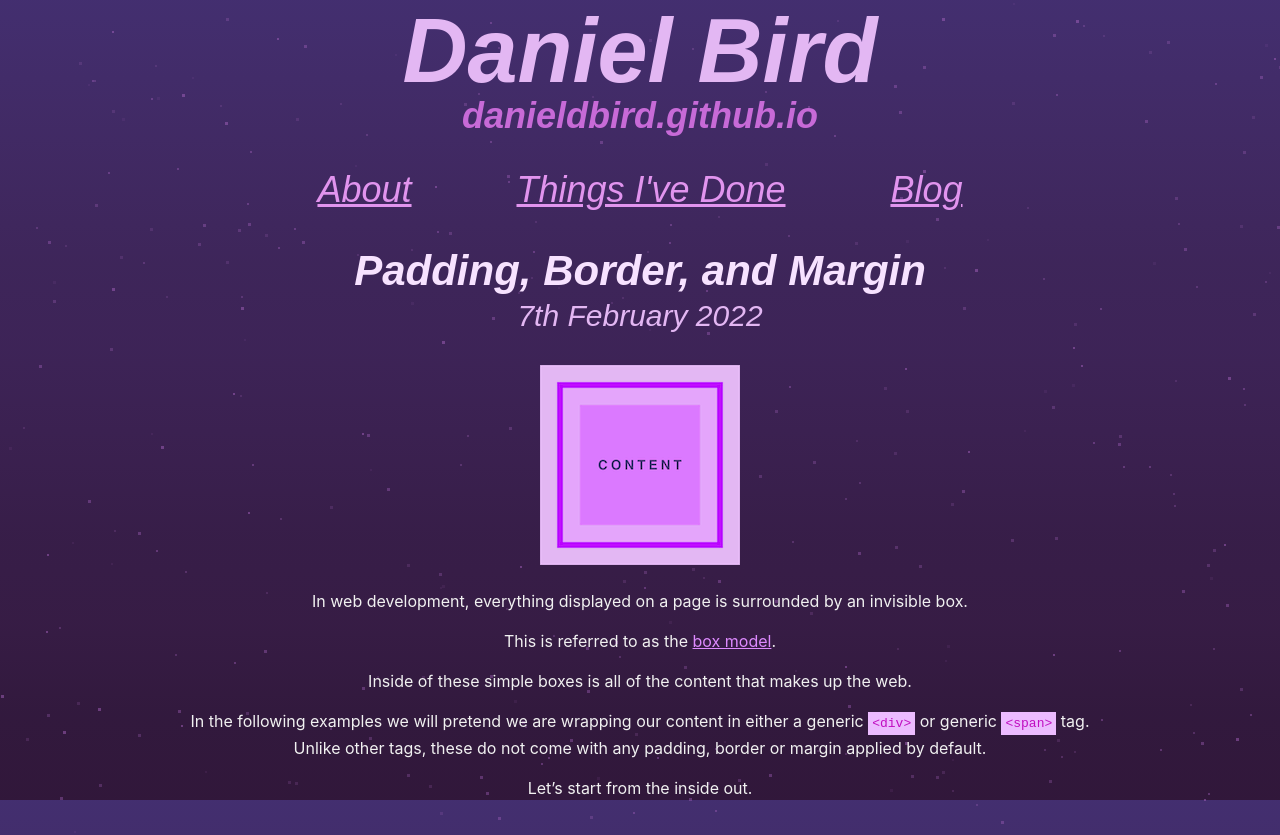
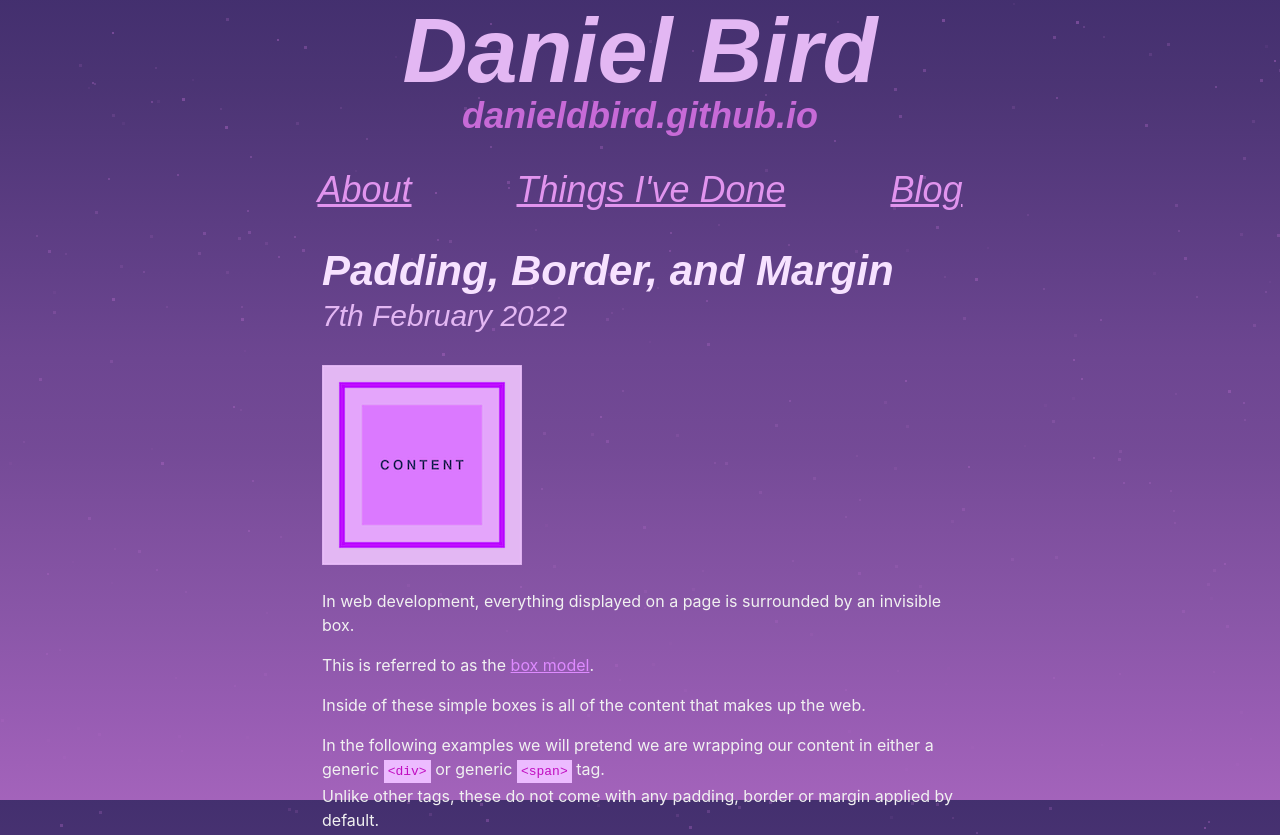
Before and after one commit to danieldbird/danieldbird.github.io, a plain HTML site: page posts/blogs/padding-border-margin.html in a window 1280 px wide. Shown: the top 835 px of the page. Drawn offline with Linux system fonts and the light colour scheme; a web font is replaced by a local one.

Commit message:
remove unused css styles

```diff
--- a/css/blog-post.css
+++ b/css/blog-post.css
@@ -1,17 +1,9 @@
-body {
-  background-image: linear-gradient(
-    0deg,
-    hsl(284deg 43% 16%) 0%,
-    hsl(281deg 42% 17%) 11%,
-    hsl(279deg 42% 19%) 22%,
-    hsl(276deg 42% 20%) 33%,
-    hsl(273deg 42% 22%) 44%,
-    hsl(270deg 42% 24%) 56%,
-    hsl(268deg 41% 25%) 67%,
-    hsl(265deg 41% 27%) 78%,
-    hsl(262deg 41% 29%) 89%,
-    hsl(259deg 41% 31%) 100%
-  );
+#blog-post main {
+  text-align: left;
+  max-width: 700px;
+  margin: 0 auto;
+  padding: 0 2rem;
+  text-align: left;
 }
 
 #blog-post main h3.page-title {
@@ -19,17 +11,19 @@ body {
   font-style: italic;
   color: #f7e2ff;
   margin: 0;
+  text-align: left;
 }
 
 #blog-post main p.blog-date {
   font-size: 5vw;
   margin: 0.25rem 0 0 0;
+  text-align: left;
 }
 
 #blog-post main img.blog-hero {
   height: 200px;
   object-fit: scale-down;
-  margin: 2rem auto 1rem auto;
+  margin: 2rem 0 1rem;
 }
 
 #blog-post main .post-content {
@@ -39,8 +33,7 @@ body {
   font-weight: normal;
   color: #f1f1f1;
   line-height: 1.5rem;
-  text-align: center;
-  padding: 0 2rem;
+  text-align: left;
 }
 
 #blog-post main .post-content p {
@@ -60,8 +53,7 @@ body {
   color: #ecbbff;
   text-decoration: underline;
   font-weight: bold;
-  /* margin: 0;
-  padding: 0; */
+  margin: 2rem 0 1rem;
 }
 
 #blog-post main .post-content code {
--- a/posts/blogs/padding-border-margin.html
+++ b/posts/blogs/padding-border-margin.html
@@ -25,7 +25,7 @@
     <style>
       .illustration {
         width: 100%;
-        text-align: center;
+        /* text-align: center; */
       }
       .illustration img {
         width: 100px;
@@ -65,10 +65,10 @@
         <p class="blog-date">7th February 2022</p>
         <img src="../../images/pbm.png" alt="Margin, Border, and Padding" class="blog-hero" />
         <div class="post-content">
-          <p class="center">
+          <p>
             In web development, everything displayed on a page is surrounded by an invisible box.
           </p>
-          <p class="center">
+          <p>
             This is referred to as the
             <a
               href="https://developer.mozilla.org/en-US/docs/Learn/CSS/Building_blocks/The_box_model"
@@ -80,13 +80,13 @@
           <p class="center">
             Inside of these simple boxes is all of the content that makes up the web.
           </p>
-          <p class="center">
+          <p>
             In the following examples we will pretend we are wrapping our content in either a
             generic <code>&lt;div&gt;</code> or generic <code>&lt;span&gt;</code> tag. <br />Unlike
             other tags, these do not come with any padding, border or margin applied by default.
           </p>
 
-          <p class="center">Let’s start from the inside out.</p>
+          <p>Let’s start from the inside out.</p>
           <h4>Content</h4>
           <div class="illustration">
             <img src="../../images/pbm-content.png" alt="Content" class="pbm-img-content" />
```
